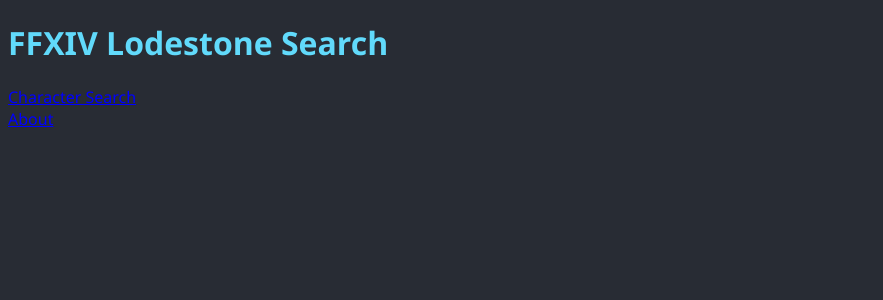
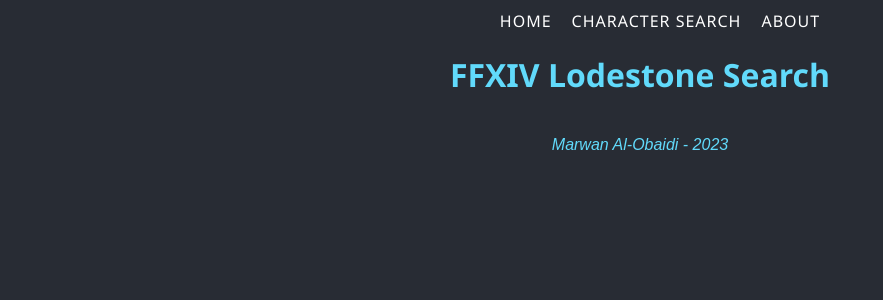
Before and after one commit to MarwanAl-Obaidi/FFXIV-Lodestone-Search, a React (Create React App) app: page / in a window 1280 px wide. Shown: the top 300 px of the page, without its empty margins (0-883 px from the left). Built offline with nearby package versions, Linux system fonts and the light colour scheme.

Commit message:
Navigation bar added

```diff
--- a/src/App.css
+++ b/src/App.css
@@ -7,7 +7,10 @@
   width: 500px;
 }
 
-p, a, h1, h2 {
+p,
+a,
+h1,
+h2 {
   font-family: 'Segoe UI', Tahoma, Geneva, Verdana, sans-serif;
 }
 
@@ -36,3 +39,35 @@
 a:visited {
   color: #06ad00;
 }
+
+.navBar {
+  text-align: center;
+  font-family: 'Abel', sans-serif;
+  background-size: 400% 400%;
+  animation: gradient 15s ease infinite;
+  height: flexible;
+}
+
+header .navbar {
+  display: flex;
+  justify-content: center;
+  font-family: 'Abel', sans-serif;
+  flex-wrap: wrap;
+  margin: 10px 20px;
+}
+
+header .navbar li {
+  list-style: none;
+  margin: 0 10px;
+}
+
+header .navbar li a {
+  color: #fff;
+  text-decoration: none;
+  font-weight: 500;
+  letter-spacing: 1px;
+}
+
+header .navbar li a:hover {
+  color: darksalmon;
+}
--- a/src/index.js
+++ b/src/index.js
@@ -1,5 +1,6 @@
 import ReactDOM from "react-dom";
 import { BrowserRouter, Routes, Route } from "react-router-dom";
+import Layout from "./pages/Layout";
 import Home from "./pages/Home";
 import CharacterSearch from "./pages/CharacterSearch";
 import About from "./pages/About";
@@ -10,10 +11,12 @@
   return (
     <BrowserRouter>
       <Routes>
-        <Route index element={<Home />} />
-        <Route path="CharacterSearch" element={<CharacterSearch />} />
-        <Route path="About" element={<About />} />
-        <Route path="*" element={<NoPage />} />
+        <Route path="/" element={<Layout />}>
+          <Route index element={<Home />} />
+          <Route path="CharacterSearch" element={<CharacterSearch />} />
+          <Route path="About" element={<About />} />
+          <Route path="*" element={<NoPage />} />
+        </Route>
       </Routes>
     </BrowserRouter>
   );
--- a/src/pages/About.jsx
+++ b/src/pages/About.jsx
@@ -1,4 +1,3 @@
-import { Link } from "react-router-dom";
 import React from 'react';
 import '../App.css';
 
@@ -6,7 +5,6 @@
     return (
         <div>
             <h1>Coming Soon</h1>
-            <Link to="/">Home</Link>
         </div>
     );
 }
--- a/src/pages/CharacterSearch.jsx
+++ b/src/pages/CharacterSearch.jsx
@@ -1,5 +1,4 @@
 import React, { useState, useEffect } from 'react';
-import { Link } from "react-router-dom";
 import axios from 'axios';
 import '../App.css';
 
@@ -30,7 +29,6 @@
 
   return (
     <div className="App">
-      <Link to="/">Home</Link>
       <input className='Input'
         type="text"
         placeholder="Enter character name"
--- a/src/pages/Home.jsx
+++ b/src/pages/Home.jsx
@@ -1,4 +1,3 @@
-import { Link } from "react-router-dom";
 import React from 'react';
 import '../App.css';
 
@@ -6,9 +5,6 @@
     return (
         <div>
             <h1>FFXIV Lodestone Search</h1>
-            <Link to="/CharacterSearch">Character Search</Link>
-            <div></div>
-            <Link to="/About">About</Link>
         </div>
     );
 }
--- /dev/null
+++ b/src/pages/Layout.jsx
@@ -0,0 +1,38 @@
+import React from "react";
+import { Outlet } from "react-router-dom";
+import { Link } from "react-router-dom";
+import '../App.css';
+
+const Layout = () => {
+    return (
+        <>
+            <div className='navBar'>
+                <div>
+                    <header>
+                        {/* <Link to="/" class="logo">HOME</Link> */}
+                        <ul class="navbar">
+                            <li>
+                                <Link to="/">HOME</Link>
+                            </li>
+                            <li>
+                                <Link to="/CharacterSearch">CHARACTER SEARCH</Link>
+                            </li>
+                            <li>
+                                <Link to="/About">ABOUT</Link>
+                            </li>
+                        </ul>
+                    </header>
+                </div>
+                <Outlet />
+                <body>
+                    <div className='BottomText'>
+                        <br />
+                        <em>Marwan Al-Obaidi - 2023</em>
+                    </div>
+                </body>
+            </div>
+        </>
+    );
+};
+
+export default Layout;
--- a/src/pages/NoPage.jsx
+++ b/src/pages/NoPage.jsx
@@ -1,4 +1,3 @@
-import { Link } from "react-router-dom";
 import React from 'react';
 import '../App.css';
 
@@ -6,7 +5,6 @@
     return (
         <div>
             <h1>There is nothing here.</h1>
-            <Link to="/">Home</Link>
         </div>
     );
 }
```
